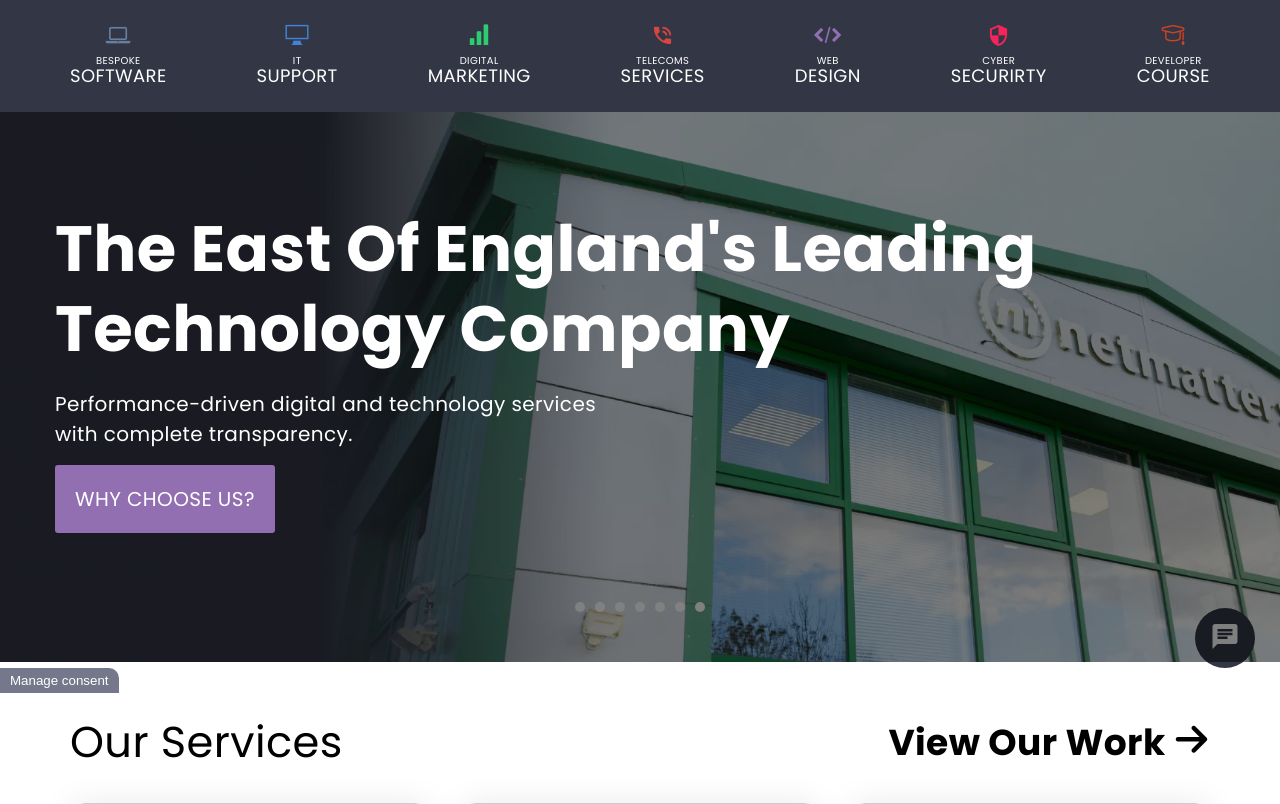
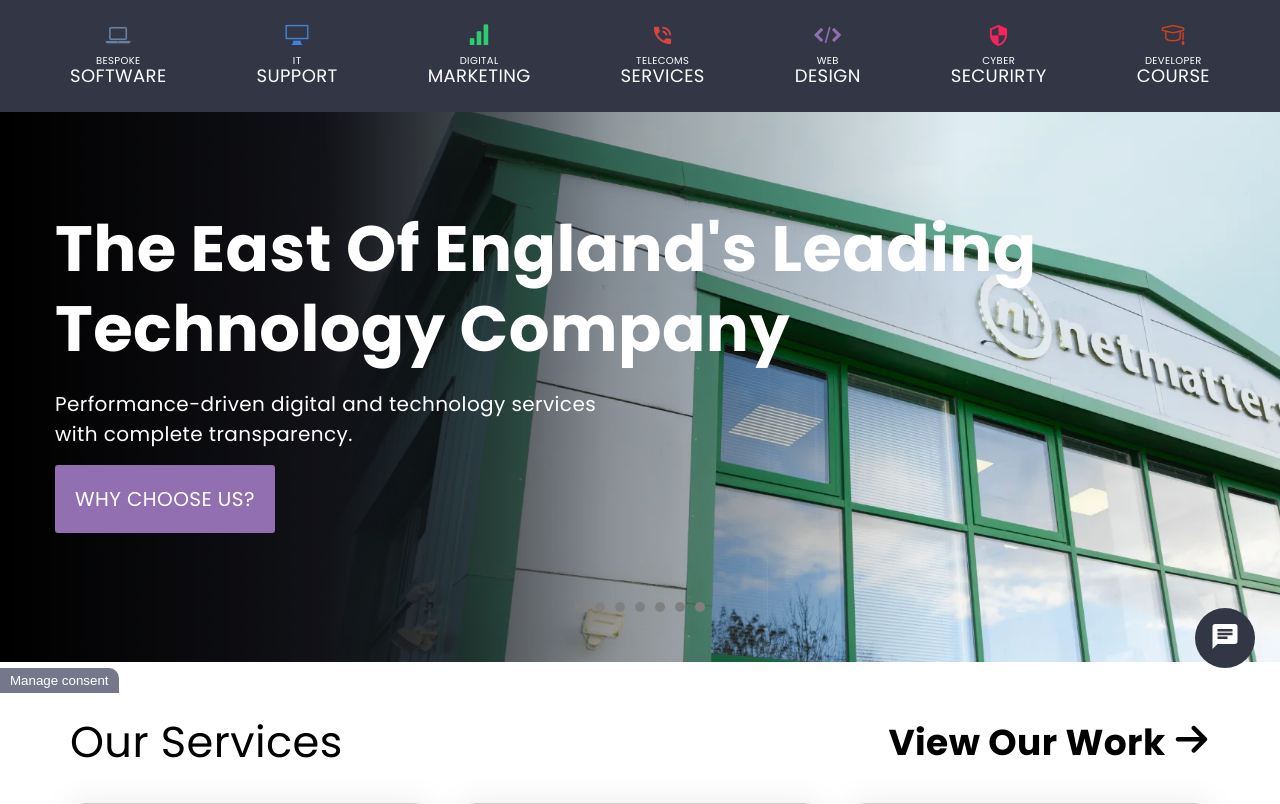
Before and after one commit to JoshR95/netmatters_website, a PHP site: page / in a window 1280 px wide. Shown: the part 107-911 px from the top of the page. Run offline with PHP 8.4, Linux system fonts and the light colour scheme; some web fonts are replaced.

Commit message:
6th - i have fixed the linear gardient issue in the banner - 17/10/24 - 14:42
i have fixed the linear gardient issue in the banner

```diff
--- a/css/application.css
+++ b/css/application.css
@@ -1529,13 +1529,17 @@
 }
 
 @media (min-width: 992px) {
-  /* line 324, ../../../../../Nettmaters_main/assessments/websiteNew/scss/layout/_banner.scss */
+  /* line 325, ../../../../../Nettmaters_main/assessments/websiteNew/scss/layout/_banner.scss */
+  .banner-container::before {
+    background: linear-gradient(270deg, transparent 25%, #000);
+  }
+  /* line 332, ../../../../../Nettmaters_main/assessments/websiteNew/scss/layout/_banner.scss */
   .banner-text {
     position: relative;
     text-align: left;
     padding: 0px 15px;
   }
-  /* line 330, ../../../../../Nettmaters_main/assessments/websiteNew/scss/layout/_banner.scss */
+  /* line 338, ../../../../../Nettmaters_main/assessments/websiteNew/scss/layout/_banner.scss */
   .banner-text h2 {
     font-size: 64px;
     line-height: 80px;
--- a/scss/layout/_banner.scss
+++ b/scss/layout/_banner.scss
@@ -320,6 +320,14 @@
 
 @media (min-width: 992px){
 
+    // this adds the linear gradient netmatters have here, this can have its color changed to match their images later
+    .banner-container {
+        &::before {
+            background: linear-gradient(270deg,transparent 25%,#000)
+        }
+
+
+    }
 
     .banner-text {
         position: relative;
```
Also changed, not shown: 1 other file.
